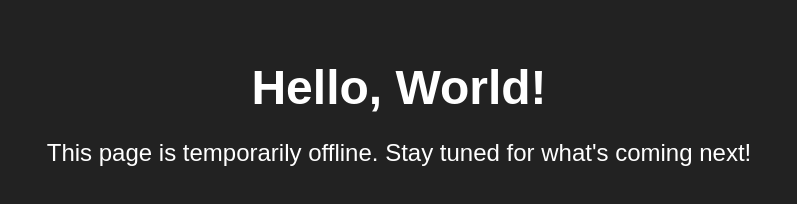
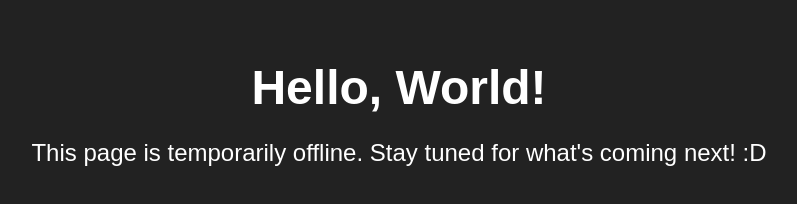
Before and after one commit to FuckCo/FuckCo.github.io, a browser extension: page index.html in a window 1280 px wide. Shown: the whole page, without its empty margins (241-1038 px from the left). Drawn offline with Linux system fonts and the light colour scheme.

Commit message:
Update index.html

```diff
--- a/index.html
+++ b/index.html
@@ -24,6 +24,6 @@
 </head>
 <body>
     <h1>Hello, World!</h1>
-    <p>This page is temporarily offline. Stay tuned for what's coming next!</p>
+    <p>This page is temporarily offline. Stay tuned for what's coming next!  :D</p>
 </body>
 </html>
```
